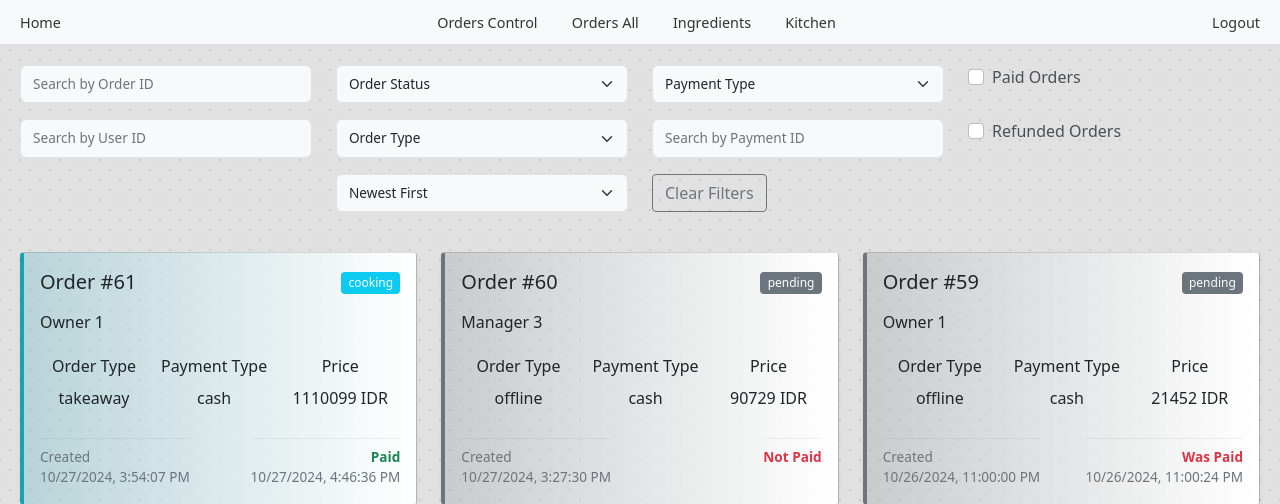
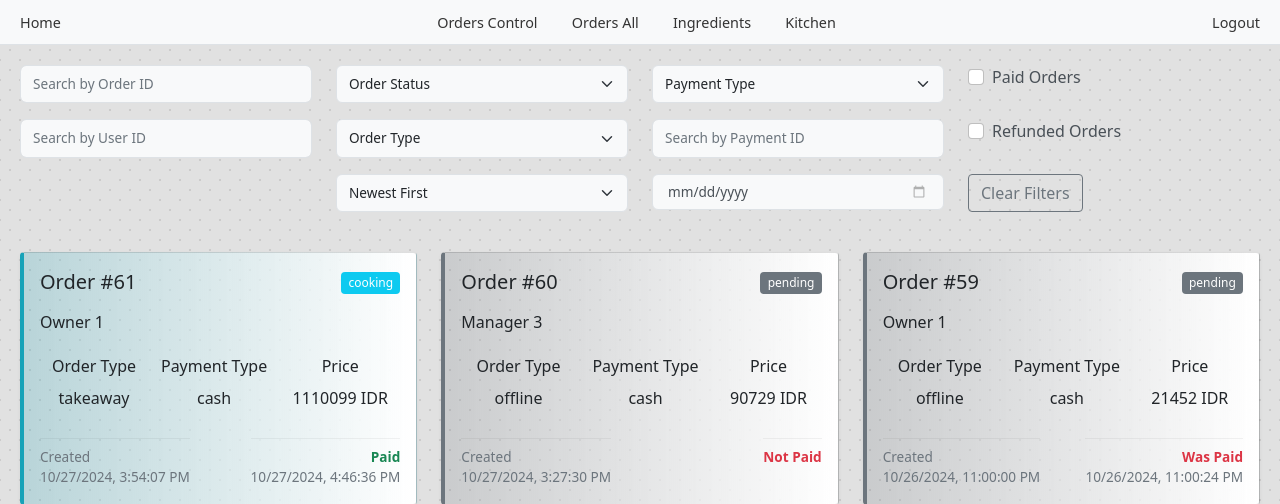
Before and after one commit to 0xDyno/healthy-blend, a Django app: page /manage/orders/all/ in a window 1280 px wide. Shown: the top 504 px of the page. Run offline with Django 5.2, Linux system fonts and the light colour scheme; a user stored in the database is signed in; data comes from the database, SQL or seed files in the repository; both versions use the stored data as it was after the commit; some libraries are stand-ins or nearby versions.

Commit message:
Update 1.542 - add orders filtering by date for owner & admin

```diff
--- a/core/models.py
+++ b/core/models.py
@@ -7,7 +7,7 @@ from django.db import models, transaction
 from django.contrib.auth.models import AbstractUser
 from django.core.validators import MinValueValidator, MaxValueValidator, MaxLengthValidator
 from django.db.models import Sum, F
-from django.db.models.signals import post_save
+from django.db.models.signals import post_save, pre_delete
 from django.dispatch import receiver
 from django.utils import timezone
 
@@ -345,7 +345,9 @@ class OrderProduct(models.Model):
 
 
 class OrderHistory(models.Model):
-    order = models.ForeignKey(Order, on_delete=models.CASCADE, related_name="history")
+    order = models.ForeignKey(Order, on_delete=models.SET_NULL, null=True, related_name="history")
+    order_deleted_id = models.IntegerField(null=True, blank=True)
+
     order_status = models.CharField(max_length=20, choices=Order.STATUS_CHOICES)
     order_type = models.CharField(max_length=20, choices=Order.ORDER_TYPES)
     payment_type = models.CharField(max_length=20, choices=Order.PAYMENT_TYPES)
@@ -362,8 +364,12 @@ class OrderHistory(models.Model):
     private_note = models.TextField(null=True, blank=True)
     created_at = models.DateTimeField(auto_now_add=True)
 
+    def is_deleted(self):
+        return bool(self.order_deleted_id)
+
     def __str__(self):
-        return f"OrderHistory for Order {self.order.id} at {self.created_at}"
+        order = f"Order #{self.order.id}" if self.order else f"deleted Order #{self.order_deleted_id}"
+        return f"OrderHistory for {order}."
 
 
 # Creates signal to create OrderHistory when Order saves
@@ -388,6 +394,14 @@ def create_order_history(sender, instance, **kwargs):
     )
 
 
+@receiver(pre_delete, sender=Order)
+def save_order_id_before_delete(sender, instance, **kwargs):
+    with transaction.atomic():
+        for history in instance.history.all():
+            history.order_deleted_id = instance.id
+            history.save()
+
+
 class Settings(models.Model):
     service = models.DecimalField(max_digits=3, decimal_places=2, validators=[MinValueValidator(0), MaxValueValidator(1)])
     tax = models.DecimalField(max_digits=3, decimal_places=2, validators=[MinValueValidator(0), MaxValueValidator(1)])
--- a/core/templates/manage/orders_all.html
+++ b/core/templates/manage/orders_all.html
@@ -78,12 +78,14 @@
                         <option value="created_at_asc">Older First</option>
                     </select>
                 </div>
-                <div class="col-md-3 mb-3">
-                    <button id="clearFilters" class="btn btn-outline-secondary">
-                        Clear Filters
-                    </button>
-                </div>
-                <div class="col-md-3 mb-3"></div>
+
+                {% if user.role == "owner" or user.role == "admin" %}
+                    <div class="col-md-3 mb-3"><input type="date" id="filterDate" class="" value="" /></div>
+                    <div class="col-md-3 mb-3"><button id="clearFilters" class="btn btn-outline-secondary">Clear Filters</button></div>
+                {% else %}
+                    <div class="col-md-3 mb-3"><button id="clearFilters" class="btn btn-outline-secondary">Clear Filters</button></div>
+                    <div class="col-md-3 mb-3"></div>
+                {% endif %}
             </div>
         </div>
     </div>
--- a/core/utils/utils_api.py
+++ b/core/utils/utils_api.py
@@ -1,3 +1,5 @@
+from django.utils.dateparse import parse_date
+
 from core.models import Ingredient, Order
 
 
@@ -199,6 +201,8 @@ def filter_orders(request, orders):
     is_paid = request.GET.get("is_paid", "")
     is_refunded = request.GET.get("is_refunded", "")
 
+    orders_date = request.GET.get("date", "")
+
     sort_by = request.GET.get("sort_by", "-created_at")
 
     if search:
@@ -217,6 +221,9 @@ def filter_orders(request, orders):
         orders = orders.filter(is_paid=True)
     if is_refunded == "true":
         orders = orders.filter(is_refunded=True)
+    if orders_date:
+        date_obj = parse_date(orders_date)
+        orders = orders.filter(created_at__date=date_obj)
 
     # Apply sorting
     if sort_by == "created_at_asc":
--- a/core/views.py
+++ b/core/views.py
@@ -63,6 +63,29 @@ def api_get_order(request, pk):
 
 @api_view(["GET"])
 @login_required
+@utils.role_redirect(roles=["owner", "manager"], redirect_url="home", do_redirect=False)
+def api_get_orders(request):
+    if request.user.role == "owner":
+        orders = Order.objects.all()
+    elif request.user.role == "manager":
+        orders = Order.objects.filter(created_at__date=timezone.now().date())
+    else:
+        return JsonResponse({"messages": [{"info": "error", "message": "You don't have access to this data."}]}, status.HTTP_403_FORBIDDEN)
+
+    if orders.exists():
+        try:
+            orders = utils_api.filter_orders(request, orders)
+        except Exception as e:
+            msg = f"Error api/get/orders w/ filtering. Please make a photo and send to the tech team. Info:\n{e.__str__()}"
+            return JsonResponse({"orders": [], "messages": [{"level": "error", "message": msg}]})
+
+    if orders:
+        return JsonResponse({"orders": utils_api.get_orders_general(orders)})
+    return JsonResponse({"orders": [], "messages": [{"level": "success", "message": "No orders found."}]}, status=status.HTTP_200_OK)
+
+
+@api_view(["GET"])
+@login_required
 @utils.role_redirect(roles=["table"], redirect_url="home", do_redirect=False)
 def api_get_order_table(request):
     order = Order.objects.filter(user=request.user).order_by("-created_at").first()
@@ -82,29 +105,6 @@ def api_get_orders_kitchen(request):
     if orders:
         return Response({"orders": utils_api.get_orders_for_kitchen(orders)}, status=status.HTTP_200_OK)
     return JsonResponse({"orders": [], "messages": [{"level": "info", "message": "No orders."}]}, status=status.HTTP_200_OK)
-
-
-@api_view(["GET"])
-@login_required
-@utils.role_redirect(roles=["owner", "manager"], redirect_url="home", do_redirect=False)
-def api_get_orders(request):
-    if request.user.role == "owner":
-        orders = Order.objects.all()
-    elif request.user.role == "manager":
-        orders = Order.objects.filter(created_at__date=timezone.now().date())
-    else:
-        return JsonResponse({"messages": [{"info": "error", "message": "You don't have access to this data."}]}, status.HTTP_403_FORBIDDEN)
-
-    if orders.exists():
-        try:
-            orders = utils_api.filter_orders(request, orders)
-        except Exception as e:
-            msg = f"Error api/get/orders w/ filtering. Please make a photo and send to the tech team. Info:\n{e.__str__()}"
-            return JsonResponse({"orders": [], "messages": [{"level": "error", "message": msg}]})
-
-    if orders:
-        return JsonResponse({"orders": utils_api.get_orders_general(orders)})
-    return JsonResponse({"orders": [], "messages": [{"level": "success", "message": "No orders found."}]}, status=status.HTTP_200_OK)
 
 
 @api_view(["PUT"])
--- a/static/css/manage/orders.css
+++ b/static/css/manage/orders.css
@@ -268,6 +268,47 @@
     cursor: pointer;
 }
 
+/* Стилизация input type="date" */
+input[type="date"] {
+    background-color: #f8f9fa;
+    border: 1px solid #dee2e6;
+    border-radius: 6px;
+    font-size: 0.85rem;
+    padding: 7px 15px;
+    transition: all 0.2s;
+    width: 100%;
+    color: #495057;
+}
+
+input[type="date"]:focus {
+    background-color: #fff;
+    border-color: #86b7fe;
+    box-shadow: 0 0 0 0.2rem rgba(13,110,253,0.15);
+    outline: none;
+}
+
+/* Стилизация календарного значка */
+input[type="date"]::-webkit-calendar-picker-indicator {
+    cursor: pointer;
+    opacity: 0.6;
+    filter: invert(0.5);
+}
+
+input[type="date"]::-webkit-calendar-picker-indicator:hover {
+    opacity: 1;
+}
+
+/* Для Firefox */
+input[type="date"] {
+    -moz-appearance: none;
+}
+
+/* Для Edge */
+input[type="date"]::-ms-clear,
+input[type="date"]::-ms-reveal {
+    display: none;
+}
+
 .public-note-display {
     background: #f8f9fa;
     border: 1px solid #dee2e6;
```
Also changed, not shown: static/js/manage/orders_all.js (+27 -9 lines), db.sqlite3.
